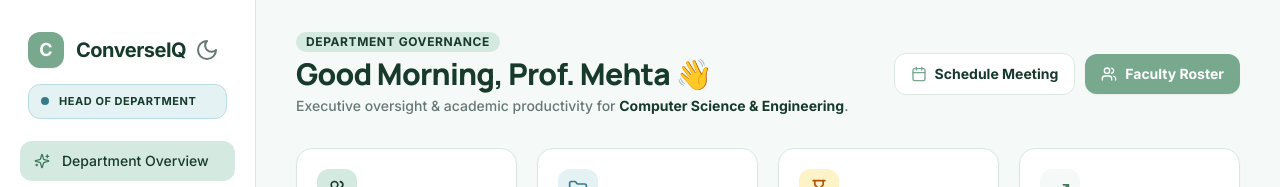
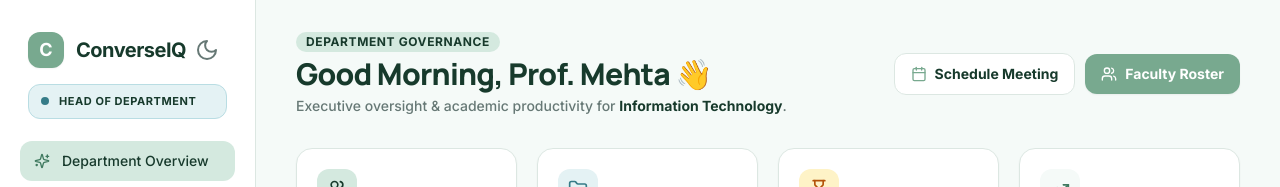
Before and after one commit to rishu1340980/ConverseIQ, a Next.js app in the folder frontend/: page /hod/overview in a window 1280 px wide. Shown: the top 187 px of the page. Built offline with nearby package versions, Linux system fonts and the light colour scheme; no server answers.

Commit message:
chore: update primary department name to Information Technology

```diff
--- a/frontend/src/app/hod/overview/page.tsx
+++ b/frontend/src/app/hod/overview/page.tsx
@@ -47,7 +47,7 @@ export default function HodDepartmentOverviewPage() {
   }, []);
 
   const displayName = user?.name || 'Prof. Mehta';
-  const departmentName = user?.department_name || 'Computer Science & Engineering';
+  const departmentName = user?.department_name || 'Information Technology';
 
   // Format weekly meetings for BarChartVisualizer
   const chartItems = weeklyMeetings.map((b: any) => ({
```
Also changed, not shown: 1 other file (tests, documents, lock files or other folders).
